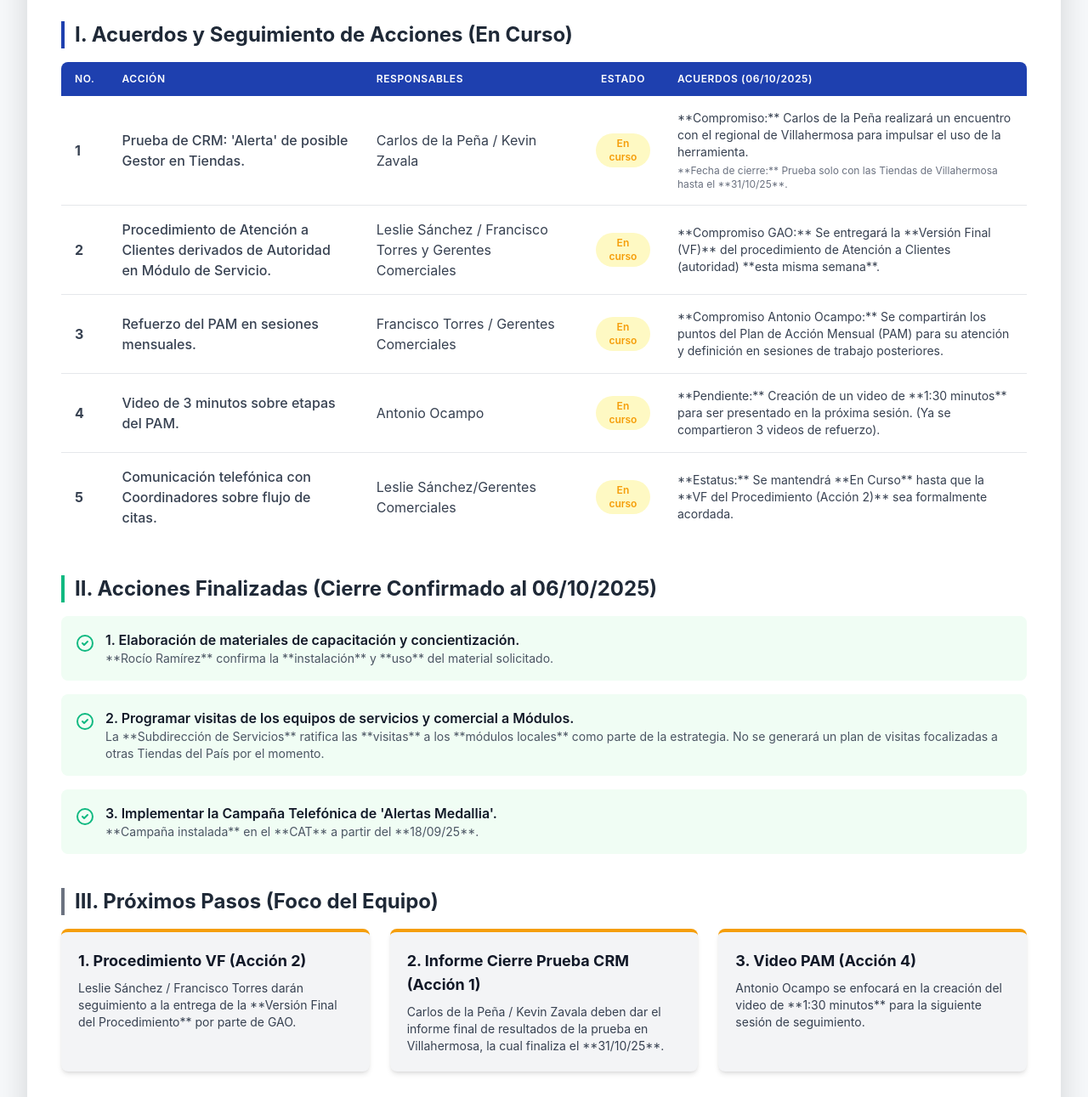
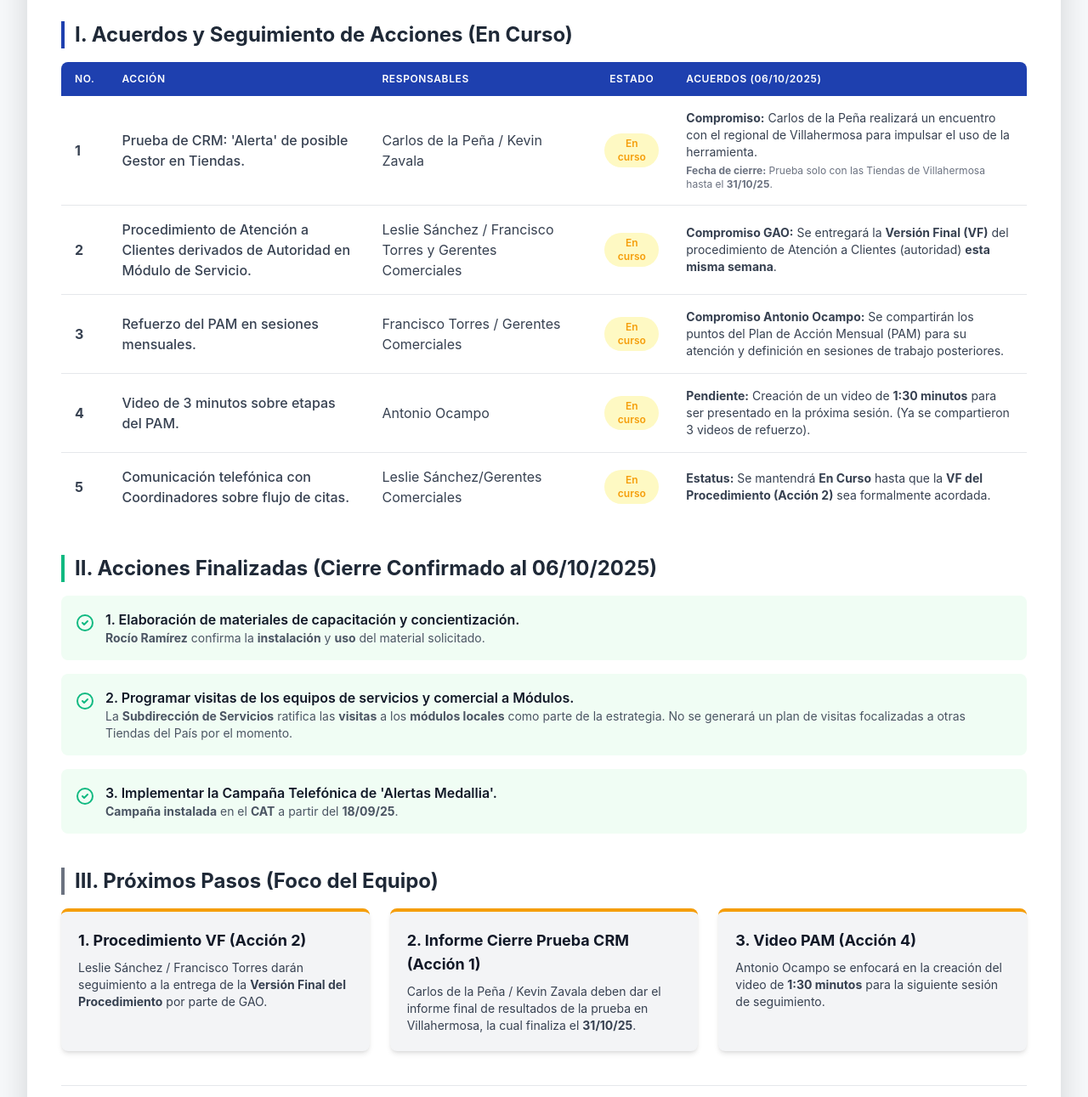
Before and after one commit to GAP-AforeCoppel/MinutaTaskforce06102025, a plain HTML site: page index.html in a window 1280 px wide. Shown: the part 200-1491 px from the top of the page at 85% size. Drawn offline with nearby package versions, Linux system fonts and the light colour scheme.

Commit message:
Update index.html

```diff
--- a/index.html
+++ b/index.html
@@ -80,8 +80,8 @@
                                 <span class="inline-block py-1 px-3 text-xs font-semibold rounded-full bg-yellow-100 text-status-pending">En curso</span>
                             </td>
                             <td class="py-4 px-4">
-                                <p class="text-sm">**Compromiso:** Carlos de la Peña realizará un encuentro con el regional de Villahermosa para impulsar el uso de la herramienta.</p>
-                                <p class="text-xs mt-1 text-gray-500">**Fecha de cierre:** Prueba solo con las Tiendas de Villahermosa hasta el **31/10/25**.</p>
+                                <p class="text-sm"><b>Compromiso:</b> Carlos de la Peña realizará un encuentro con el regional de Villahermosa para impulsar el uso de la herramienta.</p>
+                                <p class="text-xs mt-1 text-gray-500"><b>Fecha de cierre:</b> Prueba solo con las Tiendas de Villahermosa hasta el <b>31/10/25</b>.</p>
                             </td>
                         </tr>
                         <!-- Fila 2 -->
@@ -93,7 +93,7 @@
                                 <span class="inline-block py-1 px-3 text-xs font-semibold rounded-full bg-yellow-100 text-status-pending">En curso</span>
                             </td>
                             <td class="py-4 px-4">
-                                <p class="text-sm">**Compromiso GAO:** Se entregará la **Versión Final (VF)** del procedimiento de Atención a Clientes (autoridad) **esta misma semana**.</p>
+                                <p class="text-sm"><b>Compromiso GAO:</b> Se entregará la <b>Versión Final (VF)</b> del procedimiento de Atención a Clientes (autoridad) <b>esta misma semana</b>.</p>
                             </td>
                         </tr>
                         <!-- Fila 3 -->
@@ -105,7 +105,7 @@
                                 <span class="inline-block py-1 px-3 text-xs font-semibold rounded-full bg-yellow-100 text-status-pending">En curso</span>
                             </td>
                             <td class="py-4 px-4">
-                                <p class="text-sm">**Compromiso Antonio Ocampo:** Se compartirán los puntos del Plan de Acción Mensual (PAM) para su atención y definición en sesiones de trabajo posteriores.</p>
+                                <p class="text-sm"><b>Compromiso Antonio Ocampo:</b> Se compartirán los puntos del Plan de Acción Mensual (PAM) para su atención y definición en sesiones de trabajo posteriores.</p>
                             </td>
                         </tr>
                         <!-- Fila 4 -->
@@ -117,7 +117,7 @@
                                 <span class="inline-block py-1 px-3 text-xs font-semibold rounded-full bg-yellow-100 text-status-pending">En curso</span>
                             </td>
                             <td class="py-4 px-4">
-                                <p class="text-sm">**Pendiente:** Creación de un video de **1:30 minutos** para ser presentado en la próxima sesión. (Ya se compartieron 3 videos de refuerzo).</p>
+                                <p class="text-sm"><b>Pendiente:</b> Creación de un video de <b>1:30 minutos</b> para ser presentado en la próxima sesión. (Ya se compartieron 3 videos de refuerzo).</p>
                             </td>
                         </tr>
                         <!-- Fila 5 -->
@@ -129,7 +129,7 @@
                                 <span class="inline-block py-1 px-3 text-xs font-semibold rounded-full bg-yellow-100 text-status-pending">En curso</span>
                             </td>
                             <td class="py-4 px-4">
-                                <p class="text-sm">**Estatus:** Se mantendrá **En Curso** hasta que la **VF del Procedimiento (Acción 2)** sea formalmente acordada.</p>
+                                <p class="text-sm"><b>Estatus:</b> Se mantendrá <b>En Curso</b> hasta que la <b>VF del Procedimiento (Acción 2)</b> sea formalmente acordada.</p>
                             </td>
                         </tr>
                     </tbody>
@@ -148,24 +148,24 @@
                     <svg class="w-6 h-6 text-status-complete mr-3 mt-1 flex-shrink-0" fill="none" stroke="currentColor" viewBox="0 0 24 24" xmlns="http://www.w3.org/2000/svg"><path stroke-linecap="round" stroke-linejoin="round" stroke-width="2" d="M9 12l2 2 4-4m6 2a9 9 0 11-18 0 9 9 0 0118 0z"></path></svg>
                     <div>
                         <p class="font-semibold text-gray-900">1. Elaboración de materiales de capacitación y concientización.</p>
-                        <!-- Se aplica negrita a las palabras clave -->
-                        <p class="text-sm text-gray-600">**Rocío Ramírez** confirma la **instalación** y **uso** del material solicitado.</p>
+                        <!-- Aplicando negrita con etiqueta <b> -->
+                        <p class="text-sm text-gray-600"><b>Rocío Ramírez</b> confirma la <b>instalación</b> y <b>uso</b> del material solicitado.</p>
                     </div>
                 </li>
                 <li class="p-4 bg-green-50 rounded-lg flex items-start">
                     <svg class="w-6 h-6 text-status-complete mr-3 mt-1 flex-shrink-0" fill="none" stroke="currentColor" viewBox="0 0 24 24" xmlns="http://www.w3.org/2000/svg"><path stroke-linecap="round" stroke-linejoin="round" stroke-width="2" d="M9 12l2 2 4-4m6 2a9 9 0 11-18 0 9 9 0 0118 0z"></path></svg>
                     <div>
                         <p class="font-semibold text-gray-900">2. Programar visitas de los equipos de servicios y comercial a Módulos.</p>
-                        <!-- Se aplica negrita a las palabras clave -->
-                        <p class="text-sm text-gray-600">La **Subdirección de Servicios** ratifica las **visitas** a los **módulos locales** como parte de la estrategia. No se generará un plan de visitas focalizadas a otras Tiendas del País por el momento.</p>
+                        <!-- Aplicando negrita con etiqueta <b> -->
+                        <p class="text-sm text-gray-600">La <b>Subdirección de Servicios</b> ratifica las <b>visitas</b> a los <b>módulos locales</b> como parte de la estrategia. No se generará un plan de visitas focalizadas a otras Tiendas del País por el momento.</p>
                     </div>
                 </li>
                 <li class="p-4 bg-green-50 rounded-lg flex items-start">
                     <svg class="w-6 h-6 text-status-complete mr-3 mt-1 flex-shrink-0" fill="none" stroke="currentColor" viewBox="0 0 24 24" xmlns="http://www.w3.org/2000/svg"><path stroke-linecap="round" stroke-linejoin="round" stroke-width="2" d="M9 12l2 2 4-4m6 2a9 9 0 11-18 0 9 9 0 0118 0z"></path></svg>
                     <div>
                         <p class="font-semibold text-gray-900">3. Implementar la Campaña Telefónica de 'Alertas Medallia'.</p>
-                        <!-- Se aplica negrita a las palabras clave -->
-                        <p class="text-sm text-gray-600">**Campaña instalada** en el **CAT** a partir del **18/09/25**.</p>
+                        <!-- Aplicando negrita con etiqueta <b> -->
+                        <p class="text-sm text-gray-600"><b>Campaña instalada</b> en el <b>CAT</b> a partir del <b>18/09/25</b>.</p>
                     </div>
                 </li>
             </ul>
@@ -180,17 +180,17 @@
                 <!-- Tarjeta 1 -->
                 <div class="p-5 bg-secondary-gray rounded-lg shadow-md border-t-4 border-status-pending">
                     <p class="text-lg font-bold text-gray-900 mb-2">1. Procedimiento VF (Acción 2)</p>
-                    <p class="text-sm text-gray-700">Leslie Sánchez / Francisco Torres darán seguimiento a la entrega de la **Versión Final del Procedimiento** por parte de GAO.</p>
+                    <p class="text-sm text-gray-700">Leslie Sánchez / Francisco Torres darán seguimiento a la entrega de la <b>Versión Final del Procedimiento</b> por parte de GAO.</p>
                 </div>
                 <!-- Tarjeta 2 -->
                 <div class="p-5 bg-secondary-gray rounded-lg shadow-md border-t-4 border-status-pending">
                     <p class="text-lg font-bold text-gray-900 mb-2">2. Informe Cierre Prueba CRM (Acción 1)</p>
-                    <p class="text-sm text-gray-700">Carlos de la Peña / Kevin Zavala deben dar el informe final de resultados de la prueba en Villahermosa, la cual finaliza el **31/10/25**.</p>
+                    <p class="text-sm text-gray-700">Carlos de la Peña / Kevin Zavala deben dar el informe final de resultados de la prueba en Villahermosa, la cual finaliza el <b>31/10/25</b>.</p>
                 </div>
                 <!-- Tarjeta 3 -->
                 <div class="p-5 bg-secondary-gray rounded-lg shadow-md border-t-4 border-status-pending">
                     <p class="text-lg font-bold text-gray-900 mb-2">3. Video PAM (Acción 4)</p>
-                    <p class="text-sm text-gray-700">Antonio Ocampo se enfocará en la creación del video de **1:30 minutos** para la siguiente sesión de seguimiento.</p>
+                    <p class="text-sm text-gray-700">Antonio Ocampo se enfocará en la creación del video de <b>1:30 minutos</b> para la siguiente sesión de seguimiento.</p>
                 </div>
             </div>
         </section>
```
